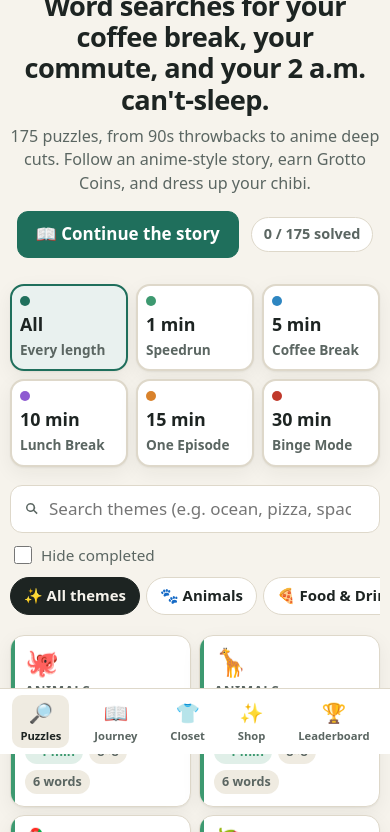
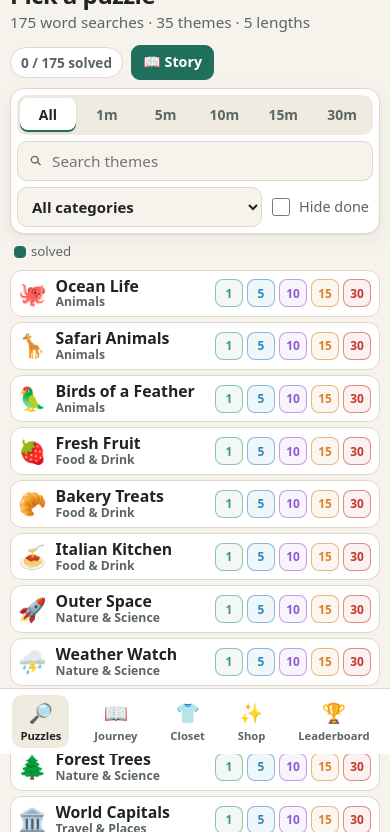
Before and after one commit to kaysodesu/isekai-kayso-word-search, a plain HTML site: page index.html in a window 390 px wide. Shown: the part 90-922 px from the top of the page. Drawn offline with Linux system fonts and the light colour scheme.

Commit message:
Compact puzzle page: one row per theme
Replace the 175 puzzle cards with 35 slim theme rows, each with five
length buttons (1, 5, 10, 15, 30 minutes) that fill in when solved.
Shrink the header and merge length, search, category and "hide done"
into a single filter bar. About 86% less scrolling on phones.

Co-Authored-By: Claude Opus 5.5 <noreply@anthropic.com>

```diff
--- a/app.js
+++ b/app.js
@@ -310,59 +310,52 @@
     document.title = "Seek & Find Word Search";
     app.innerHTML = "";
     app.appendChild($("homeTpl").content.cloneNode(true));
-    $("heroArt").innerHTML = '<div class="hero-cast">' + Avatar.render(S.look) + Avatar.INKY + "</div>";
 
+    // Length pills: All · 1 · 5 · 10 · 15 · 30
     var tierRow = $("tierRow");
-    var allTiers = [{ key: "all", label: "All", name: "Every length", color: "var(--brand)", count: PUZZLES.length }]
-      .concat(TIERS.map(function (t) { return { key: t.key, label: t.minutes + " min", name: t.name, color: t.color, count: 35 }; }));
-    allTiers.forEach(function (t) {
-      var b = el("button", "tier"); b.type = "button"; b.dataset.key = t.key;
+    [{ key: "all", label: "All", color: "var(--brand)", title: "Every length" }]
+      .concat(TIERS.map(function (t) { return { key: t.key, label: t.minutes + "m", color: t.color, title: t.name + " · about " + t.minutes + " min" }; }))
+      .forEach(function (t) {
+        var b = el("button", "len-pill", t.label); b.type = "button"; b.dataset.key = t.key; b.title = t.title;
         b.style.setProperty("--tc", t.color);
         b.setAttribute("aria-pressed", prefs.tier === t.key);
-      b.innerHTML = '<span class="dot"></span><span class="tier-time">' + t.label + '</span><span class="tier-name">' + t.name + '</span><span class="tier-count">' + t.count + " puzzles</span>";
         b.addEventListener("click", function () {
           prefs.tier = t.key; store("sf_prefs", prefs);
-        tierRow.querySelectorAll(".tier").forEach(function (x) { x.setAttribute("aria-pressed", x.dataset.key === prefs.tier); });
+          tierRow.querySelectorAll(".len-pill").forEach(function (x) { x.setAttribute("aria-pressed", x.dataset.key === prefs.tier); });
           drawList();
         });
         tierRow.appendChild(b);
       });
 
-    var chips = $("categoryChips");
-    [{ key: "all", name: "All themes", emoji: "✨" }].concat(CATEGORIES).forEach(function (c) {
-      var b = el("button", "chip", c.emoji + " " + c.name);
-      b.type = "button"; b.setAttribute("role", "tab"); b.dataset.key = c.key;
-      b.setAttribute("aria-selected", prefs.cat === c.key);
-      b.addEventListener("click", function () {
-        prefs.cat = c.key; store("sf_prefs", prefs);
-        chips.querySelectorAll(".chip").forEach(function (x) { x.setAttribute("aria-selected", x.dataset.key === c.key); });
-        drawList();
-      });
-      chips.appendChild(b);
-    });
+    var cat = $("catSelect");
+    cat.innerHTML = '<option value="all">All categories</option>' + CATEGORIES.map(function (c) { return '<option value="' + c.key + '">' + c.emoji + " " + c.name + "</option>"; }).join("");
+    cat.value = prefs.cat;
+    cat.addEventListener("change", function () { prefs.cat = cat.value; store("sf_prefs", prefs); drawList(); });
     var search = $("searchBox"), hide = $("hideDone");
     search.addEventListener("input", drawList);
     hide.checked = !!prefs.hideDone;
     hide.addEventListener("change", function () { prefs.hideDone = hide.checked; store("sf_prefs", prefs); drawList(); });
 
+    // One slim row per theme, with its five lengths as small buttons
     function drawList() {
-      var q = search.value.trim().toLowerCase(), list = $("puzzleList"), shown = 0;
-      list.innerHTML = "";
-      PUZZLES.forEach(function (p) {
-        if (prefs.tier !== "all" && p.tier.key !== prefs.tier) return;
-        if (prefs.cat !== "all" && p.theme.cat !== prefs.cat) return;
-        if (prefs.hideDone && S.done[p.id]) return;
-        if (q && (p.theme.name + " " + catOf(p.theme.cat).name + " " + p.theme.words + " " + p.tier.name).toLowerCase().indexOf(q) < 0) return;
+      var q = search.value.trim().toLowerCase(), list = $("puzzleList"), html = "", shown = 0;
+      THEMES.forEach(function (th) {
+        if (prefs.cat !== "all" && th.cat !== prefs.cat) return;
+        if (q && (th.name + " " + catOf(th.cat).name + " " + th.words).toLowerCase().indexOf(q) < 0) return;
+        var doneCount = TIERS.filter(function (t) { return S.done[th.id + "-" + t.key]; }).length;
+        if (prefs.hideDone && (prefs.tier === "all" ? doneCount === 5 : S.done[th.id + "-" + prefs.tier])) return;
         shown++;
-        var d = S.done[p.id];
-        var a = el("a", "card"); a.href = "#/play/" + encodeURIComponent(p.id);
-        a.style.setProperty("--tc", p.tier.color);
-        a.innerHTML = '<span class="c-emoji">' + p.theme.emoji + '</span><span class="c-cat">' + catOf(p.theme.cat).name + '</span><span class="c-title">' + esc(p.theme.name) + "</span>" +
-          '<span class="c-meta"><span class="tag time">~' + p.tier.minutes + ' min</span><span class="tag">' + p.tier.size + "×" + p.tier.size + '</span><span class="tag">' + p.tier.words + " words</span></span>" +
-          (d ? '<span class="done-badge" title="Best: ' + fmt(d.s) + '">' + starStr(d.stars) + "</span>" : "");
-        a.setAttribute("aria-label", p.theme.name + ", " + p.tier.minutes + " minute puzzle" + (d ? ", earned " + d.stars + " Grotto Coins" : ""));
-        list.appendChild(a);
+        // the row itself opens the chosen length, or the next unsolved one
+        var next = TIERS.filter(function (t) { return !S.done[th.id + "-" + t.key]; })[0] || TIERS[0];
+        var main = th.id + "-" + (prefs.tier !== "all" ? prefs.tier : next.key);
+        html += '<div class="trow' + (doneCount === 5 ? " complete" : "") + '">' +
+          '<a class="tr-main" title="' + esc(th.name) + '" href="#/play/' + encodeURIComponent(main) + '"><span class="tr-emoji">' + th.emoji + '</span><span class="tr-name"><b>' + esc(th.name) + "</b><small>" + catOf(th.cat).name + (doneCount ? " · " + doneCount + "/5" : "") + "</small></span></a>" +
+          '<span class="tr-chips">' + TIERS.map(function (t) {
+            var id = th.id + "-" + t.key, d = S.done[id], dim = prefs.tier !== "all" && prefs.tier !== t.key;
+            return '<a class="lc' + (d ? " done" : "") + (dim ? " dim" : "") + '" style="--tc:' + t.color + '" href="#/play/' + encodeURIComponent(id) + '" title="' + esc(th.name) + " · " + t.minutes + " min" + (d ? " · best " + fmt(d.s) + " · " + d.stars + " coins" : "") + '" aria-label="' + esc(th.name) + ", " + t.minutes + " minute puzzle" + (d ? ", solved" : "") + '">' + t.minutes + "</a>";
+          }).join("") + "</span></div>";
       });
+      list.innerHTML = html;
       $("emptyMsg").hidden = shown > 0;
     }
     drawList();
--- a/features.css
+++ b/features.css
@@ -49,6 +49,50 @@
 .code-list code { font-weight: 800; font-size: 1rem; letter-spacing: .04em; }
 .discord-hint { background: color-mix(in srgb, var(--discord) 10%, var(--surface)); border-radius: 12px; padding: 12px 14px; margin-bottom: 14px; }
 .discord-hint code { background: var(--surface); padding: 1px 6px; border-radius: 6px; }
+
+/* Compact home: header, one-line filter bar, theme rows */
+.home-head { display: flex; align-items: flex-end; justify-content: space-between; gap: 12px; flex-wrap: wrap; padding: 22px 0 12px; }
+.home-head h1 { margin: 0; font-size: clamp(1.4rem, 3.4vw, 1.9rem); letter-spacing: -.02em; line-height: 1.15; }
+.home-head p { margin: 2px 0 0; font-size: .9rem; }
+.home-actions { display: flex; align-items: center; gap: 8px; }
+.home-actions .progress-pill { font-size: .8rem; padding: 5px 10px; }
+.toolbar { display: flex; flex-wrap: wrap; align-items: center; gap: 8px; padding: 8px; margin-bottom: 8px;
+  background: var(--surface); border: 1px solid var(--line); border-radius: 14px; box-shadow: var(--shadow); }
+.len-seg { display: flex; gap: 3px; background: var(--surface-2); border-radius: 10px; padding: 3px; }
+.len-pill { border: 0; background: transparent; color: var(--ink-soft); font-weight: 800; font-size: .82rem; padding: 6px 10px; border-radius: 8px; cursor: pointer; }
+.len-pill[aria-pressed="true"] { background: var(--surface); color: var(--ink); box-shadow: inset 0 -2px 0 var(--tc), 0 1px 3px rgba(0,0,0,.1); }
+.search.compact { flex: 1 1 160px; padding: 0 10px; border-radius: 10px; background: var(--bg); }
+.search.compact input { padding: 8px 0; font-size: .9rem; }
+.cat-select { font: inherit; font-size: .88rem; font-weight: 600; color: var(--ink); background: var(--bg); border: 1px solid var(--line); border-radius: 10px; padding: 8px 10px; max-width: 100%; }
+.toolbar .toggle { font-size: .85rem; white-space: nowrap; padding-right: 4px; }
+.list-key { display: flex; justify-content: space-between; gap: 10px; font-size: .78rem; margin: 0 4px 8px; flex-wrap: wrap; }
+.list-key span { display: inline-flex; align-items: center; gap: 5px; }
+.theme-list { display: grid; grid-template-columns: repeat(auto-fill, minmax(340px, 1fr)); gap: 6px 10px; }
+.trow { display: flex; align-items: center; gap: 8px; padding: 6px 8px 6px 6px; border-radius: 12px; background: var(--surface); border: 1px solid var(--line); min-width: 0; }
+.trow:hover { border-color: color-mix(in srgb, var(--brand) 45%, var(--line)); }
+.trow.complete { border-color: color-mix(in srgb, var(--gold) 60%, var(--line)); background: color-mix(in srgb, var(--gold) 6%, var(--surface)); }
+.tr-main { display: flex; align-items: center; gap: 8px; flex: 1; min-width: 0; text-decoration: none; }
+.tr-emoji { font-size: 1.35rem; width: 1.8rem; text-align: center; flex: none; }
+.tr-name { display: flex; flex-direction: column; min-width: 0; line-height: 1.2; }
+.tr-name b { font-size: .93rem; white-space: nowrap; overflow: hidden; text-overflow: ellipsis; }
+.tr-name small { font-size: .72rem; color: var(--ink-soft); font-weight: 600; white-space: nowrap; overflow: hidden; text-overflow: ellipsis; }
+.tr-chips { display: flex; gap: 4px; flex: none; }
+.lc { width: 30px; height: 30px; border-radius: 8px; display: grid; place-items: center; font-size: .74rem; font-weight: 800; text-decoration: none;
+  color: var(--tc); border: 1.5px solid color-mix(in srgb, var(--tc) 55%, transparent); background: color-mix(in srgb, var(--tc) 7%, var(--surface)); transition: transform .1s; }
+.lc:hover { transform: translateY(-1px); }
+.lc.done { background: var(--tc); color: #fff; border-color: var(--tc); }
+.lc.dim { opacity: .3; }
+.lc.mini { width: 12px; height: 12px; border-radius: 4px; --tc: var(--brand); display: inline-block; }
+@media (max-width: 620px) {
+  .home-head { padding: 14px 0 8px; }
+  .toolbar { padding: 6px; gap: 6px; }
+  .len-seg { width: 100%; justify-content: space-between; }
+  .len-pill { flex: 1; padding: 7px 0; }
+  .cat-select { flex: 1 1 140px; }
+  .theme-list { grid-template-columns: 1fr; gap: 5px; }
+  .lc { width: 28px; height: 28px; font-size: .7rem; }
+  .list-key span:first-child { display: none; }
+}
 
 /* Leaderboard (this device) */
 .board-head { display: flex; gap: 16px; align-items: center; }
--- a/index.html
+++ b/index.html
@@ -37,33 +37,30 @@
 
   <!-- Home view -->
   <template id="homeTpl">
-    <section class="hero">
-      <div class="hero-text">
-        <h1>Word searches for your coffee break, your commute, and your 2 a.m. can't-sleep.</h1>
-        <p>175 puzzles, from 90s throwbacks to anime deep cuts. Follow an anime-style story, earn Grotto Coins, and dress up your chibi.</p>
-        <div class="hero-actions">
-          <a class="btn" href="#/journey">📖 Continue the story</a>
-          <span class="progress-pill" id="progressPill">0 / 175 solved</span>
-        </div>
+    <section class="home-head">
+      <div>
+        <h1>Pick a puzzle</h1>
+        <p class="muted">175 word searches · 35 themes · 5 lengths</p>
       </div>
-      <div class="hero-art" id="heroArt" aria-hidden="true"></div>
+      <div class="home-actions">
+        <span class="progress-pill" id="progressPill">0 / 175 solved</span>
+        <a class="btn small" href="#/journey">📖 Story</a>
+      </div>
     </section>
 
-    <section class="tiers" aria-label="Choose puzzle length" id="tierRow"></section>
-
-    <section class="filters">
-      <label class="search">
-        <svg viewBox="0 0 24 24" width="18" height="18" aria-hidden="true"><path fill="currentColor" d="M10 4a6 6 0 1 0 3.87 10.59l4.27 4.27 1.41-1.41-4.27-4.27A6 6 0 0 0 10 4Zm0 2a4 4 0 1 1 0 8 4 4 0 0 1 0-8Z"/></svg>
-        <input type="search" id="searchBox" placeholder="Search themes (e.g. ocean, pizza, space)" autocomplete="off">
+    <section class="toolbar" aria-label="Filters">
+      <div class="len-seg" id="tierRow" role="group" aria-label="Puzzle length"></div>
+      <label class="search compact">
+        <svg viewBox="0 0 24 24" width="16" height="16" aria-hidden="true"><path fill="currentColor" d="M10 4a6 6 0 1 0 3.87 10.59l4.27 4.27 1.41-1.41-4.27-4.27A6 6 0 0 0 10 4Zm0 2a4 4 0 1 1 0 8 4 4 0 0 1 0-8Z"/></svg>
+        <input type="search" id="searchBox" placeholder="Search themes" autocomplete="off" aria-label="Search themes">
       </label>
-      <div class="chips" id="categoryChips" role="tablist" aria-label="Categories"></div>
-      <label class="toggle">
-        <input type="checkbox" id="hideDone"> <span>Hide completed</span>
-      </label>
+      <select id="catSelect" class="cat-select" aria-label="Category"></select>
+      <label class="toggle"><input type="checkbox" id="hideDone"> <span>Hide done</span></label>
     </section>
 
-    <section class="grid-list" id="puzzleList" aria-live="polite"></section>
-    <p class="empty" id="emptyMsg" hidden>No puzzles match. Try a different search or category.</p>
+    <p class="list-key muted"><span>Tap a number to play: minutes per puzzle.</span><span><i class="lc mini done"></i> solved</span></p>
+    <section class="theme-list" id="puzzleList" aria-live="polite"></section>
+    <p class="empty" id="emptyMsg" hidden>No themes match. Try another search or category.</p>
   </template>
 
   <!-- Puzzle view -->
```
Lines whose indentation alone changed are shown as unchanged.
